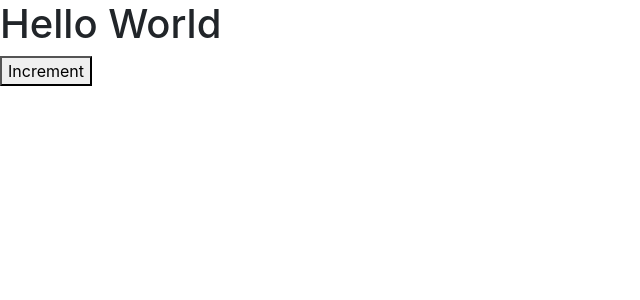
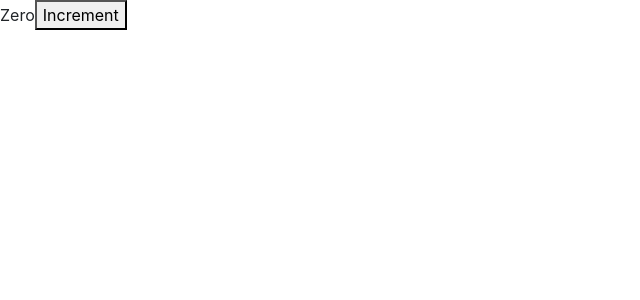
Before and after one commit to JennMartinez/counter-app, a React (Create React App) app: page / in a window 1280 px wide. Shown: the top 300 px of the page, without its empty margins (0-640 px from the left). Built offline with nearby package versions, Linux system fonts and the light colour scheme.

Commit message:
Method added to counter.jsx

```diff
--- a/src/components/counter.jsx
+++ b/src/components/counter.jsx
@@ -1,14 +1,22 @@
 import React, { Component } from 'react';
 
 class Counter extends Component {
+    state = {
+        count: 0
+    };
     render() {
         return (
         <React.Fragment>
-            <h1>Hello World</h1>
+            <span>{this.formatCount()}</span>
             <button>Increment</button>
         </React.Fragment>
         );
     }
+
+    formatCount() {
+        const { count } = this.state;
+        return count === 0 ? 'Zero' : count;
+    }
 }
 
 export default Counter;
```
